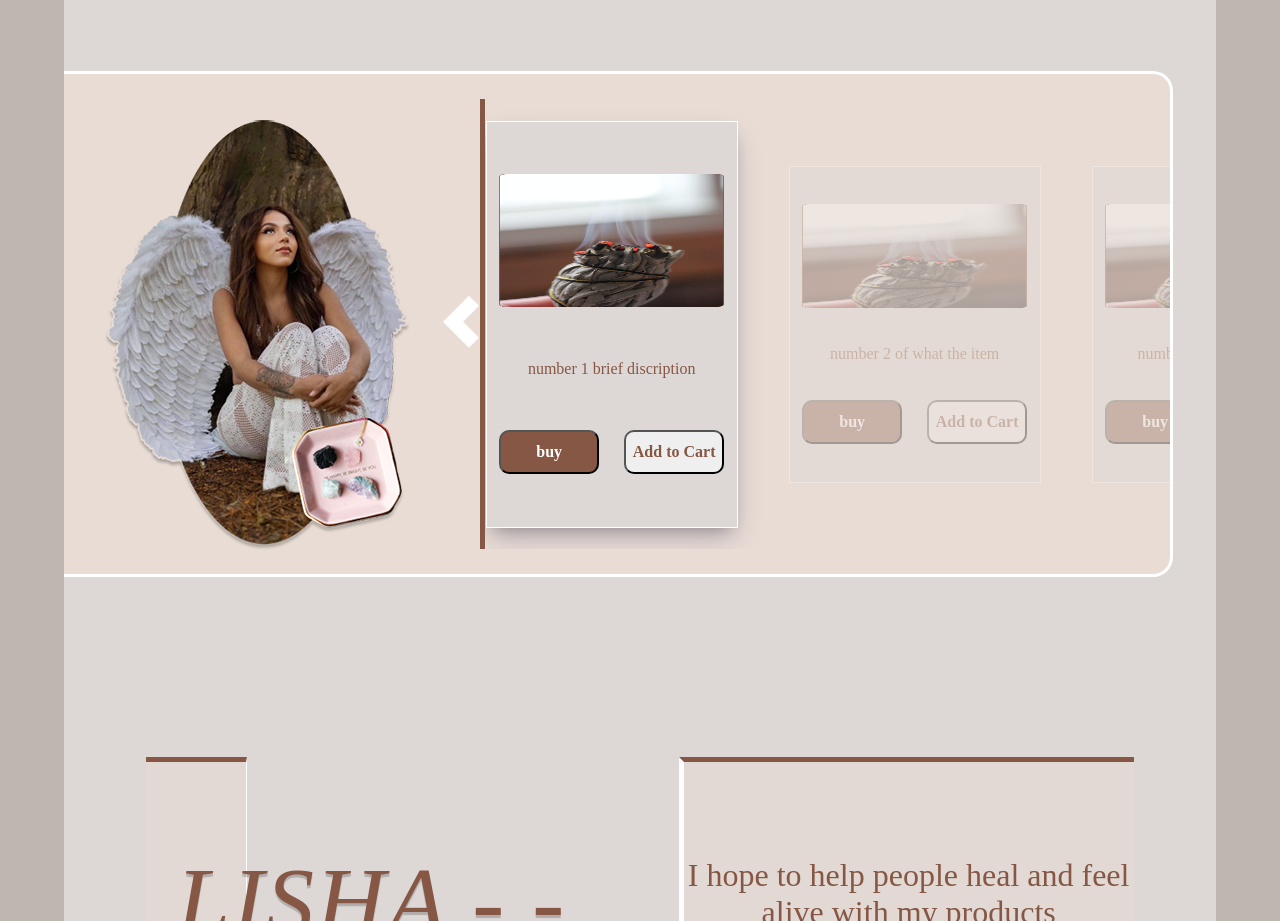
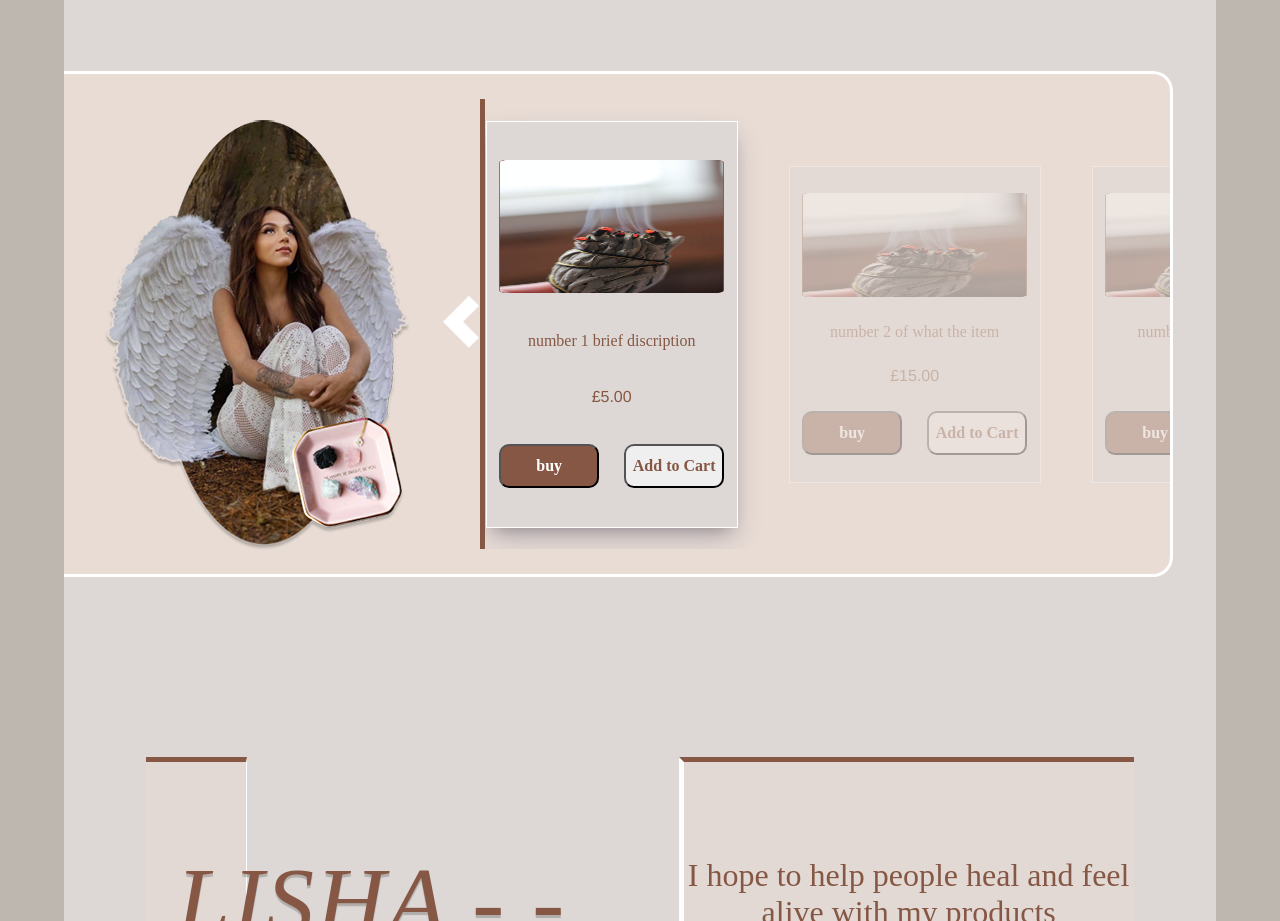
Before and after one commit to Jordaneddielinton93/Visions-Of-Peace-PayPal, a React (Create React App) app: page / in a window 1280 px wide. Shown: the part 1580-2501 px from the top of the page. Built offline with nearby package versions, Linux system fonts and the light colour scheme; a web font is replaced by a local one.

Commit message:
added a price mark to each card

```diff
--- a/src/Components/Pages/LandingPage/components/Selling/RightSection/CardComps/CardComp.js
+++ b/src/Components/Pages/LandingPage/components/Selling/RightSection/CardComps/CardComp.js
@@ -1,6 +1,6 @@
 import { CardCompStyle } from "./CardComp.style";
 
-const CardComp = ({height,opacity,boxShadow,image,discription}) => {
+const CardComp = ({height,opacity,boxShadow,image,discription,price}) => {
   return (
     <CardCompStyle
     height={height}
@@ -9,7 +9,9 @@ const CardComp = ({height,opacity,boxShadow,image,discription}) => {
     >
       <img alt="" srcset={image} width="90%" height="33%" className="card-img"/>
 
-      {discription}
+      <p className="card-discription">{discription}</p>
+
+      <p className="card-price">{price}</p>
 
       <div className="card-btn-container">
         <button className="card-btn-container-buttons cardBtn1">buy</button>
--- a/src/Components/Pages/LandingPage/components/Selling/RightSection/CardComps/CardComp.style.js
+++ b/src/Components/Pages/LandingPage/components/Selling/RightSection/CardComps/CardComp.style.js
@@ -21,6 +21,12 @@ export const CardCompStyle = styled.div`
     max-width: 100%;
     max-height: 33%;
   }
+  & .card-discription{
+
+  }
+  & .card-price{
+    font-family: 'Franklin Gothic Medium', 'Arial Narrow', Arial, sans-serif;
+  }
   & .card-btn-container{
     display: flex;
     justify-content: space-between;
--- a/src/Components/Pages/LandingPage/components/Selling/RightSection/RightSection.js
+++ b/src/Components/Pages/LandingPage/components/Selling/RightSection/RightSection.js
@@ -8,10 +8,10 @@ import { useState } from "react";
 const RightSection = () => {
 
   let imageArray=[
-    {img1:img1,discription:"number 1 brief discription"},
-    {img1:img1,discription:"number 2 of what the item"},
-    {img1:img1,discription:"number 3 is about im not"},
-    {img1:img1,discription:"number 4 sure what yet"}
+    {img1:img1,discription:"number 1 brief discription",price:"£5.00"},
+    {img1:img1,discription:"number 2 of what the item",price:"£15.00"},
+    {img1:img1,discription:"number 3 is about im not",price:"£25.00"},
+    {img1:img1,discription:"number 4 sure what yet",price:"£35.00"}
 
   ]
 
@@ -40,6 +40,7 @@ const RightSection = () => {
               boxShadow={index!==shownImg?"none":"rgba(50, 50, 93, 0.25) 0px 13px 27px -5px, rgba(0, 0, 0, 0.3) 0px 8px 16px -8px;"}
 
               image={item.img1}
+              price={item.price}
               discription={item.discription}
               />
             )
```
